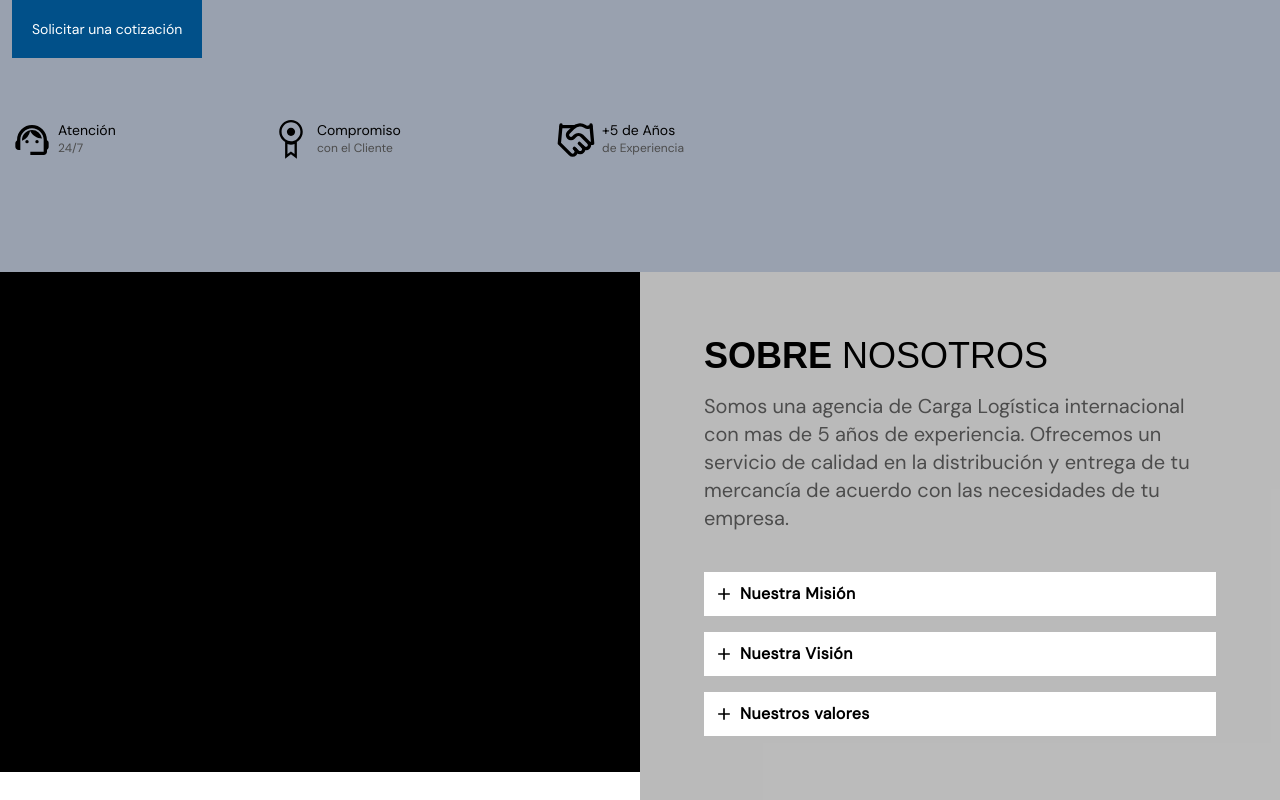
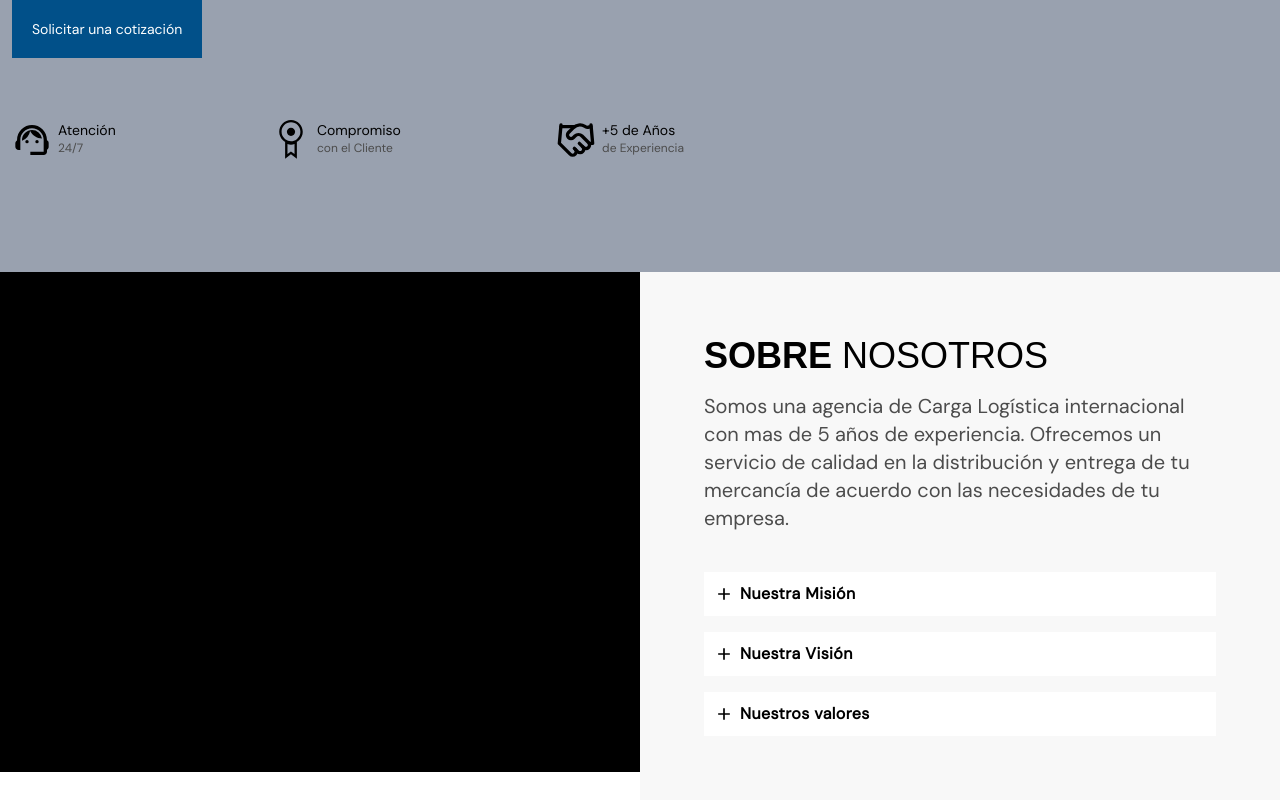
Before and after one commit to kcmsmartdev/aurumlogistics2026, a Next.js app: page / in a window 1280 px wide. Shown: the part 528-1328 px from the top of the page. Built offline with nearby package versions, Linux system fonts and the light colour scheme; a web font is replaced by a local one.

Commit message:
Se cambia el color de fondo de Nosotos, #F2F2F2

```diff
--- a/app/globals.css
+++ b/app/globals.css
@@ -11,7 +11,7 @@
     --color-white: #FFFFFF;
     --color-black: #000000;
     --color-muted: #4C4C4C;
-    --color-gray: #777777;
+    --color-gray: #F2F2F2;
     --color-error: #B70303;
     --color-alert: #B35604;
     --color-positive: #047A24;
--- a/components/inicio/Servicios.tsx
+++ b/components/inicio/Servicios.tsx
@@ -0,0 +1,7 @@
+export default function Servicios(){
+    return(
+        <section>
+
+        </section>
+    )
+}
```
